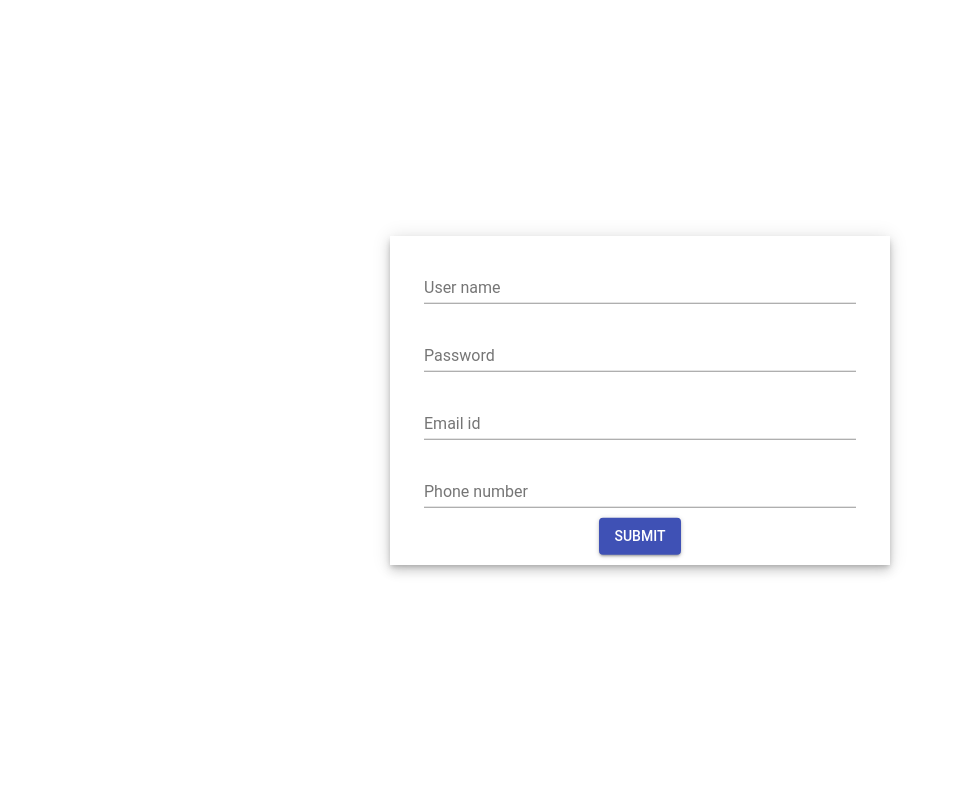
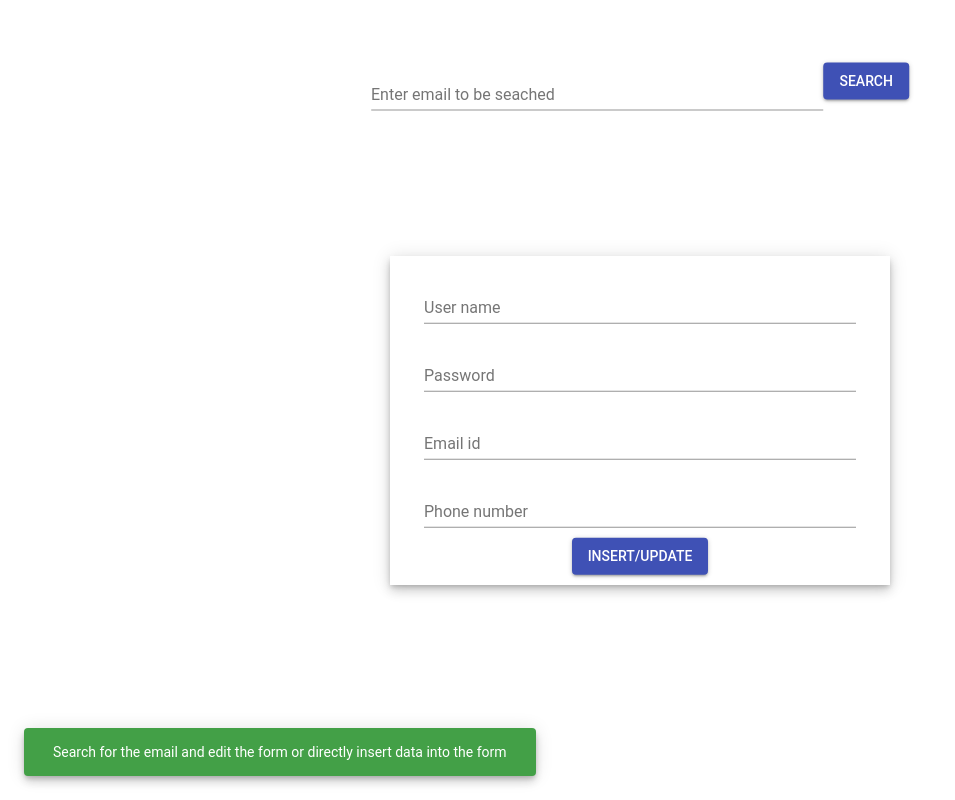
Before and after one commit to sudarshan-baliga/Coral-Blockchain-Assessment, a React (Create React App) app in the folder frontend/: page / in a window 1280 px wide. Shown: the whole page, without its empty margins (0-955 px from the left). Built offline with nearby package versions, Linux system fonts and the light colour scheme.

Commit message:
created the basic search bar

```diff
--- a/frontend/src/Components/AddUser/AddUser.css
+++ b/frontend/src/Components/AddUser/AddUser.css
@@ -0,0 +1,2 @@
+.container{
+}
--- a/frontend/src/Components/AddUser/AddUser.js
+++ b/frontend/src/Components/AddUser/AddUser.js
@@ -2,6 +2,7 @@ import React, { Component, Fragment } from 'react'
 import "./AddUser.css";
 import Form from "../Form/Form";
 import { insertUsr } from "../../ServerRequests/userRequest";
+import SearchBar from "../Search/Search";
 
 export default class AddUser extends Component {
     // global state of this component
@@ -15,9 +16,9 @@ export default class AddUser extends Component {
         password: "",
         phone: "",
         formValid: false,
-        snackShow: false,
-        snackMessage: "",
-        snackClass: "redBackground"
+        snackShow: true,
+        snackMessage: "Search for the email and edit the form or directly insert data into the form",
+        snackClass: "greenBackground"
     };
     //different fields in the form
     fields = ["email", "password", "phone", "userName"];
@@ -97,6 +98,7 @@ export default class AddUser extends Component {
     render() {
         return (
             <Fragment>
+                <SearchBar />
                 <Form
                     {...this.state}
                     handleFormInpChange={this.handleFormInpChange}
--- a/frontend/src/Components/Form/Form.css
+++ b/frontend/src/Components/Form/Form.css
@@ -1,5 +1,5 @@
 .formContainer{
-    max-width: 90%;
+    max-width: 80%;
     position: absolute;
     width: 480px;
     top: 50%;
@@ -10,6 +10,7 @@
     justify-content: center;
     padding: 10px;
     box-shadow: 0px 3px 5px -1px rgba(0,0,0,0.2), 0px 6px 10px 0px rgba(0,0,0,0.14), 0px 1px 18px 0px rgba(0,0,0,0.12);
+    margin-top: 20px;
 }
 
 .inpField {
--- a/frontend/src/Components/Form/Form.js
+++ b/frontend/src/Components/Form/Form.js
@@ -45,12 +45,12 @@ export default class AddUser extends Component {
                         onChange={this.props.handleFormInpChange("phone")}
                     />
                     <Button variant="contained" color="primary" onClick={this.props.submitForm} >
-                        Submit
+                        Insert/Update
                 </Button>
 
                 </form>
                 <Snackbar
-                    anchorOrigin={{ horizontal: "left", vertical: "top" }}
+                    anchorOrigin={{ horizontal: "left", vertical: "bottom" }}
                     open={this.props.snackShow}
                     autoHideDuration={10000}
                     onClose={this.props.hideSnack}
--- /dev/null
+++ b/frontend/src/Components/Search/Search.css
@@ -0,0 +1,12 @@
+.searchContainer{
+    position: absolute !important;
+    top: 10%;
+    left: 50%;
+    transform: translate(-50%, -30%);
+    max-width: 80% !important;
+}
+.searchBar{
+    margin-bottom: 10px !important;
+    width: 480px;
+    max-width: 80% !important;
+}
--- /dev/null
+++ b/frontend/src/Components/Search/Search.js
@@ -0,0 +1,26 @@
+import React, { Component, Fragment } from 'react';
+import TextField from '@material-ui/core/TextField';
+import Button from '@material-ui/core/Button';
+
+import "./Search.css";
+
+export default class Search extends Component {
+    render() {
+        return (
+            <div className = "searchContainer">
+                <TextField
+                    // error={!this.props.userNameValid}
+                    label="Enter email to be seached"
+                    type="text"
+                    autoComplete="current-password"
+                    className="searchBar"
+                    value={this.props.userName}
+                    // onChange={this.props.handleFormInpChange("userName")}
+                />
+                <Button variant="contained" color="primary"  >
+                        Search
+                </Button>
+            </div>
+        )
+    };
+}
```
